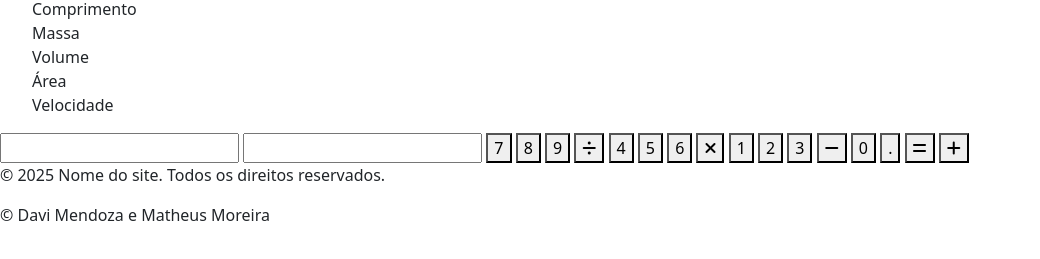
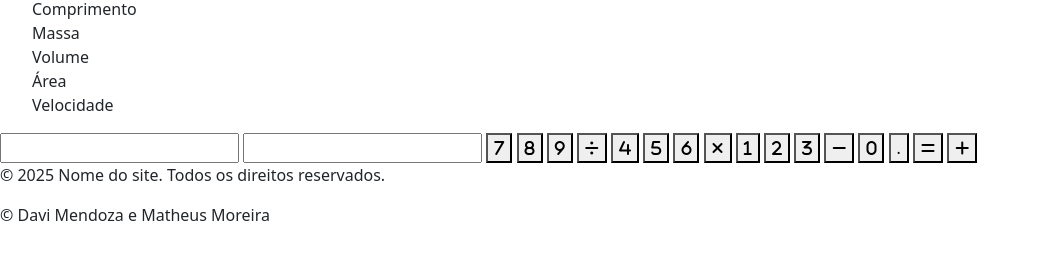
Before and after one commit to Matheus-H-moreira/Projeto-Site-1.0, a plain HTML site: page index.html in a window 1280 px wide. Shown: the part 83-342 px from the top of the page, without its empty margins (0-1040 px from the left). Drawn offline with nearby package versions, Linux system fonts and the light colour scheme.

Commit message:
Atualização dos botões

```diff
--- a/index.html
+++ b/index.html
@@ -12,7 +12,7 @@
     <header>
         <h1>Nome do site</h1>
         <ul>
-            <li>Temperatura</li>
+            <li><a href="temperatura.html">Temperatura</a></li>
             <li>Comprimento</li>
             <li>Massa</li>
             <li>Volume</li>
@@ -24,19 +24,19 @@
     <section>
         <input type="text" name="visorDigitar" id="visorDigitar">
         <input type="text" name="visor" id="visor" readonly>
-        <button type="button">7</button>
-        <button type="button">8</button>
-        <button type="button">9</button>
+        <button type="button"><i class="fa-solid fa-7"></i></button>
+        <button type="button"><i class="fa-solid fa-8"></i></button>
+        <button type="button"><i class="fa-solid fa-9"></i></button>
         <button type="button"><i class="fa-solid fa-divide"></i></button>
-        <button type="button">4</button>
-        <button type="button">5</button>
-        <button type="button">6</button>
+        <button type="button"><i class="fa-solid fa-4"></i></button>
+        <button type="button"><i class="fa-solid fa-5"></i></button>
+        <button type="button"><i class="fa-solid fa-6"></i></button>
         <button type="button"><i class="fa-solid fa-xmark"></i></button>
-        <button type="button">1</button>
-        <button type="button">2</button>
-        <button type="button">3</button>
+        <button type="button"><i class="fa-solid fa-1"></i></button>
+        <button type="button"><i class="fa-solid fa-2"></i></button>
+        <button type="button"><i class="fa-solid fa-3"></i></button>
         <button type="button"><i class="fa-solid fa-minus"></i></button>
-        <button type="button">0</button>
+        <button type="button"><i class="fa-solid fa-0"></i></button>
         <button type="button">.</button>
         <button type="button"><i class="fa-solid fa-equals"></i></button>
         <button type="button"><i class="fa-solid fa-plus"></i></button>
```
Also changed, not shown: temperatura.html (added).
